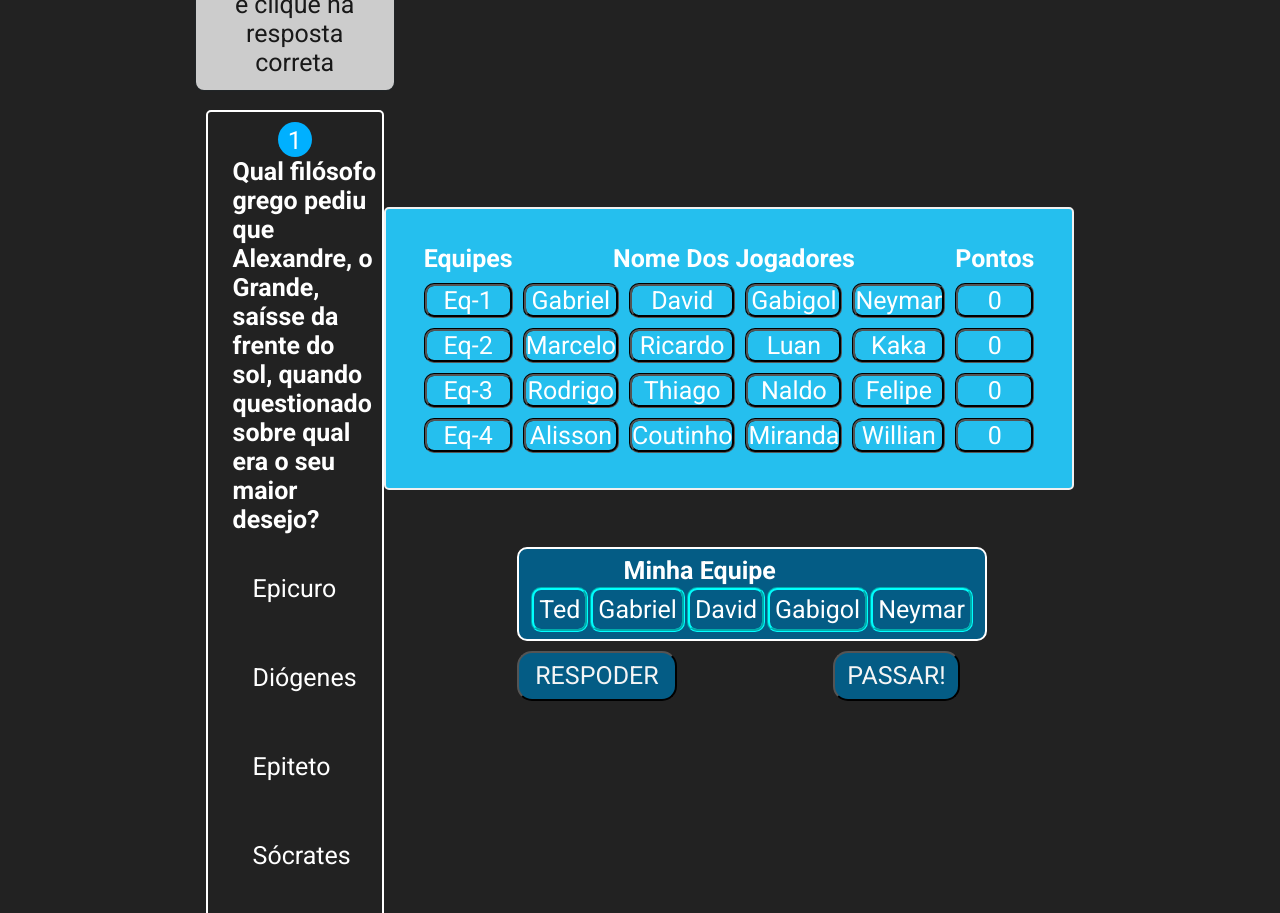
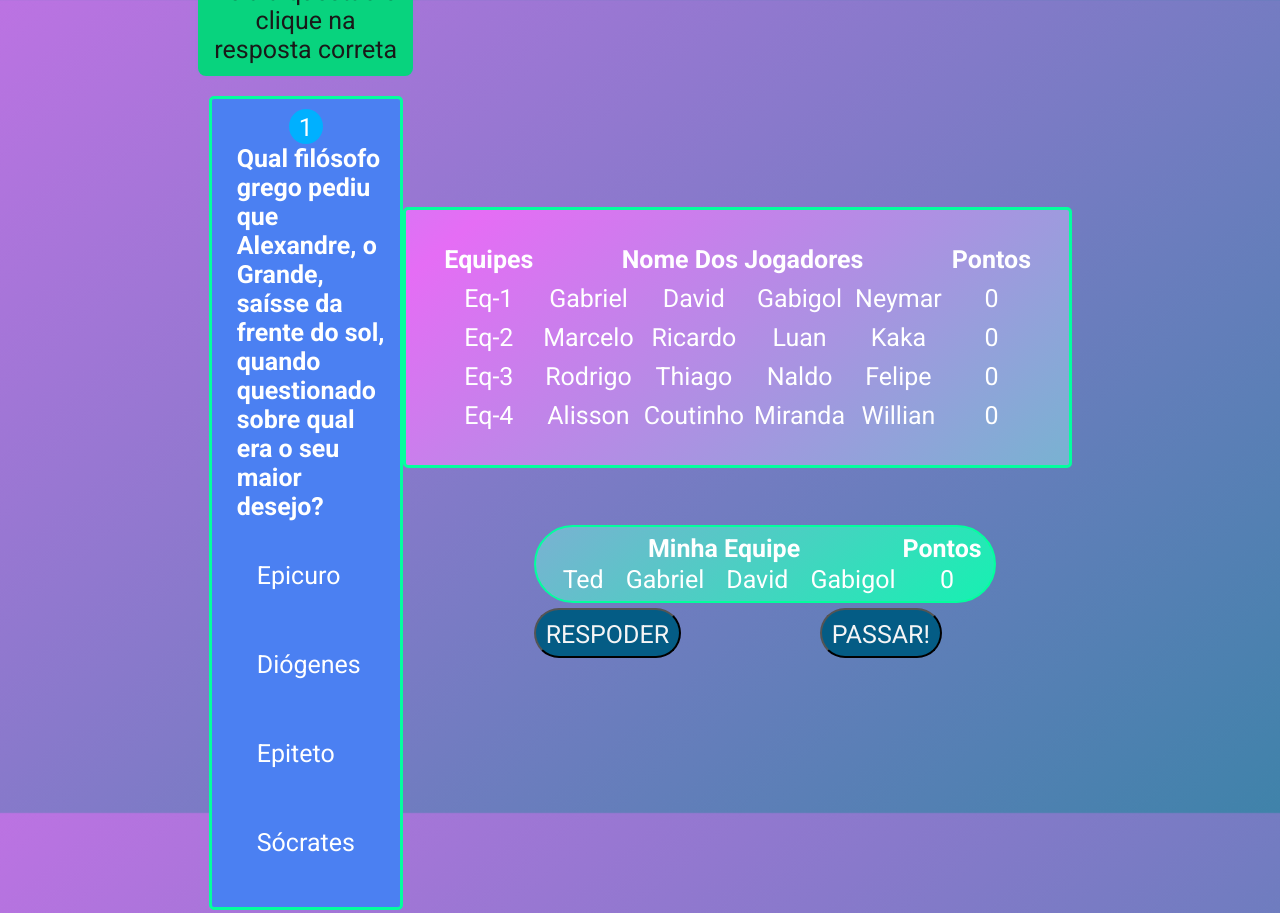
Before and after one commit to Celsoroch/quiz-battle, a website built with webpack: page public/index.html in a window 1280 px wide. Shown: the top 913 px of the page. Built offline with nearby package versions, Linux system fonts and the light colour scheme.

Commit message:
enviando css

```diff
--- a/public/index.html
+++ b/public/index.html
@@ -57,36 +57,36 @@
                         <th>Pontos</th>
                     </tr>
                     <tr>
-                        <td class="border_td">Eq-1</td>
-                        <td class="border_td">Gabriel</td>
-                        <td class="border_td">David</td>
-                        <td class="border_td">Gabigol</td>
-                        <td class="border_td">Neymar</td>
-                        <td class="border_td">0</td>
+                        <td>Eq-1</td>
+                        <td>Gabriel</td>
+                        <td>David</td>
+                        <td>Gabigol</td>
+                        <td>Neymar</td>
+                        <td>0</td>
                     </tr>
                     <tr>
-                        <td class="border_td">Eq-2</td>
-                        <td class="border_td">Marcelo</td>
-                        <td class="border_td">Ricardo</td>
-                        <td class="border_td">Luan</td>
-                        <td class="border_td">Kaka</td>
-                        <td class="border_td">0</td>
+                        <td>Eq-2</td>
+                        <td>Marcelo</td>
+                        <td>Ricardo</td>
+                        <td>Luan</td>
+                        <td>Kaka</td>
+                        <td>0</td>
                     </tr>
                     <tr>
-                        <td class="border_td">Eq-3</td>
-                        <td class="border_td">Rodrigo</td>
-                        <td class="border_td">Thiago</td>
-                        <td class="border_td">Naldo</td>
-                        <td class="border_td">Felipe</td>
-                        <td class="border_td">0</td>
+                        <td>Eq-3</td>
+                        <td>Rodrigo</td>
+                        <td>Thiago</td>
+                        <td>Naldo</td>
+                        <td>Felipe</td>
+                        <td>0</td>
                     </tr>
                     <tr>
-                        <td class="border_td">Eq-4</td>
-                        <td class="border_td">Alisson</td>
-                        <td class="border_td">Coutinho</td>
-                        <td class="border_td">Miranda</td>
-                        <td class="border_td">Willian</td>
-                        <td class="border_td">0</td>
+                        <td>Eq-4</td>
+                        <td>Alisson</td>
+                        <td>Coutinho</td>
+                        <td>Miranda</td>
+                        <td>Willian</td>
+                        <td>0</td>
                     </tr>
                 </table>
             </div>
@@ -97,13 +97,14 @@
                     <table class="usuario_equipe">
                         <tr>
                             <th colspan="4">Minha Equipe</th>
+                            <th>Pontos</th>
                         </tr>
                         <tr>
-                            <td class="border_td_usu">Ted</td>
-                            <td class="border_td_usu">Gabriel</td>
-                            <td class="border_td_usu">David</td>
-                            <td class="border_td_usu">Gabigol</td>
-                            <td class="border_td_usu">Neymar</td>
+                            <td class="jog_equipe">Ted</td>
+                            <td class="jog_equipe">Gabriel</td>
+                            <td class="jog_equipe">David</td>
+                            <td class="jog_equipe">Gabigol</td>
+                            <td class="jog_equipe">0</td>
                         </tr>
                     </table>
 
@@ -112,14 +113,14 @@
                 <div class="players">
                     <div class="jogador1">
                         <article>
-                            <button class="botao_jogar botao_j1">RESPODER</button>
+                            <button class="botao botao_j1">RESPODER</button>
                         </article>
 
                     </div>
 
                     <div class="jogador2">
                         <article>
-                            <button class="botao_jogar botao_j2">PASSAR!</button>
+                            <button class="botao botao_j2">PASSAR!</button>
                         </article>
 
                     </div>
--- a/src/assets/css/styles.css
+++ b/src/assets/css/styles.css
@@ -1,7 +1,23 @@
+@import url('https://fonts.googleapis.com/css2?family=Roboto:wght@100;300;400;500;700&display=swap');
 
-/* Aula 20 Maia Quiz */
+:root {
 
-@import url('https://fonts.googleapis.com/css2?family=Roboto:wght@100;300;400;500;700&display=swap');
+    /*CORES A SEREM ADICIONADAS*/
+    --fundo-color: #4B80F2;
+    --contador-color: #4EB4FC;
+    --equipes-color: #52D0E6;
+    --equipePRINC-color: #4EFCE8;
+    --respost-color: #4BF2AF;
+    --respostMOUSE-color: #4B80F2;
+    --contorno-color: #03ff9e;
+
+    /*GRADUAÇÃO DE CORES*/
+    --gradual-color: linear-gradient(-40deg, #a3e0d6, #168897, #e56df5, #00ffaa);
+    --gradualEQUIPE-color: linear-gradient(-40deg,  #00ffaa, #e56df5, #1aecf3, #1a52ee);
+
+    /*ADICIONAR FONTES PARA TEXTO*/
+
+}
 
 * {
     margin: 0;
@@ -17,8 +33,28 @@ body {
     justify-content: center;
     align-items: center;
     min-height: 100vh;
-    background: #222;
+    background: var(--gradual-color);
+    background-size: 800% 100%;
+    animation: colors 20s ease infinite;
     color: #fff;
+}
+
+@keyframes colors {
+    0% {
+        background-position: 0% 50%;
+    }
+    25% {
+        background-position: 50% 0%;
+    }
+    50% {
+        background-position: 100% 50%;
+    }
+    75% {
+        background-position: 50% 0%;
+    }
+    100% {
+        background-position: 0% 50%;
+    }
 }
 
 main {
@@ -75,11 +111,12 @@ h1 {
     display: flex;
     flex-direction: column;
     padding: 10px 5px;
-    border: 2px solid #ffffff;
+    border: 3px solid var(--contorno-color);
     border-radius: 5px;
     margin-bottom: 20px;
     min-width: 60%;
     max-width: 90%;
+    background: #4B80F2;
 }
 
 .questoes ol li {
@@ -103,7 +140,7 @@ h1 {
 }
 
 #instrucoes {
-    background: #ccc;
+    background: rgb(8, 211, 126);
     color: #191919;
     padding: 0.625rem;
     border-radius: 8px;
@@ -114,34 +151,25 @@ h1 {
 }
 
 #aviso {
-    color: #00b0ff;
-}
-/*
-.jogador1 {
-    display: inline-block;
-    padding-top: 5px;
-    margin-left: -20px;
-    margin-right: 230px;
+    color: #600872;
 }
 
-.jogador2 {
-    display: inline-block;
-    padding-top: 5px;
-}
-*/
-.botao_jogar{
+.botao{
     color: whitesmoke;
     background: #045c85;
     height: 50px;
-    width: 125%;
-    text-align: center;
-    margin-top: 10px;
-    border-radius: 15px;
+    margin-top: 5px;
 }
 
-.botao_jogar:hover {
+.botao:hover {
     background: #00b0ff;
     cursor: pointer;
+}
+
+.pontos_1, .pontos_2 {
+    color:#00b0ff;
+    background-color: #ffffff;
+    margin-top: 0px;
 }
 
 /* ANIMACAO */
@@ -149,11 +177,11 @@ h1 {
 /* Animar o input */
 @keyframes piscar {
     0% {
-        filter: drop-shadow(0 0 15px #00b0ff);
-        -webkit-filter: drop-shadow(0 0 15px #00b0ff);
-        -moz-filter: drop-shadow(0 0 15px #00b0ff);
-        -o-filter: drop-shadow(0 0 15px #00b0ff);
-        -ms-filter: drop-shadow(0 0 15px #00b0ff);
+        filter: drop-shadow(0 0 20px #00b0ff);
+        -webkit-filter: drop-shadow(0 0 20px #00b0ff);
+        -moz-filter: drop-shadow(0 0 20px #00b0ff);
+        -o-filter: drop-shadow(0 0 20px #00b0ff);
+        -ms-filter: drop-shadow(0 0 20px #00b0ff);
     }
     100% {
     }
@@ -177,49 +205,52 @@ h1 {
 }
 
 .timer {
-
     display: flex;
     background: #00b0ff;
-    padding: 0.60rem;
+    padding: 0.45rem;
     border-radius: 50%;
+    margin-bottom: 10px;
 }
-
 /* TELA DAS TABELAS */
 .box_equipes {
     display: flex;
     flex-direction: column;
-
 }
-
 /* TELA DA TABELA */
 .equipes {
     position: relative;
     top: 22%;
     padding: 25px 28px;
-    background: #25bfee;
-    border: 2px solid #f0f0f0;
+    border: 3px solid var(--contorno-color);
     border-radius: 5px;
     right: 30px;
     max-width: 100%;
+    background: var(--gradualEQUIPE-color);
+    background-size: 800% 100%;
+    animation: colors 15s ease infinite;
+}
+
+@keyframes colors {
+    0% {
+        background-position: 0% 50%;
+    }
+    25% {
+        background-position: 50% 0%;
+    }
+    50% {
+        background-position: 100% 50%;
+    }
+    75% {
+        background-position: 50% 0%;
+    }
+    100% {
+        background-position: 0% 50%;
+    }
 }
 
 .tabelas {
     text-align: center;
 }
-
-.border_td {
-    border-color: rgb(0, 0, 0);
-    border-style: groove;
-    border-radius: 10px;
-}
-
-.border_td_usu {
-    padding: 5px;
-    border-color: cyan;
-    border-style: groove;
-    border-radius: 10px;
-}
-
 /* TELA DO USUARIO COM SUA EQUIPE/BOTAO  */
 .equipe_botao {
     position: relative;
@@ -228,26 +259,54 @@ h1 {
     align-self: flex-start;
     top: 30%;
     left: 15%;
+    text-align: center;
 }
-
 /* TELA DO USUARIO COM SUA EQUIPE  */
 .box_Tela-Usuario {
     position: relative;
     display: flex;
     flex-direction: column;
     padding: 5px 10px;
-    background: #045c85;
-    border: 2px solid #ffffff;
-    border-radius: 10px;
+    border: 2px solid var(--contorno-color);
+    border-radius: 10rem;
+    background: var(--gradualEQUIPE-color);
+    background-size: 800% 100%;
+    animation: colors 12s ease infinite;
 }
 
+@keyframes colors {
+    0% {
+        background-position: 0% 50%;
+    }
+    25% {
+        background-position: 50% 0%;
+    }
+    50% {
+        background-position: 100% 50%;
+    }
+    75% {
+        background-position: 50% 0%;
+    }
+    100% {
+        background-position: 0% 50%;
+    }
+}
 /* botao*/
 .players {
     position: relative;
     display: flex;
     flex-direction: row;
 }
+.jogador2 {
+    margin-left: 30%;
+}
 
-.jogador2 {
-    margin-left: 40%;
+.botao {
+    border-radius: 10rem;
+    padding: 10px;
 }
+
+.jog_equipe {
+    padding-left: 15px;
+    padding-right: 5px;
+}
```
Also changed, not shown: public/assets/js/bundle.js (+1 -1 lines), 2 other files.
